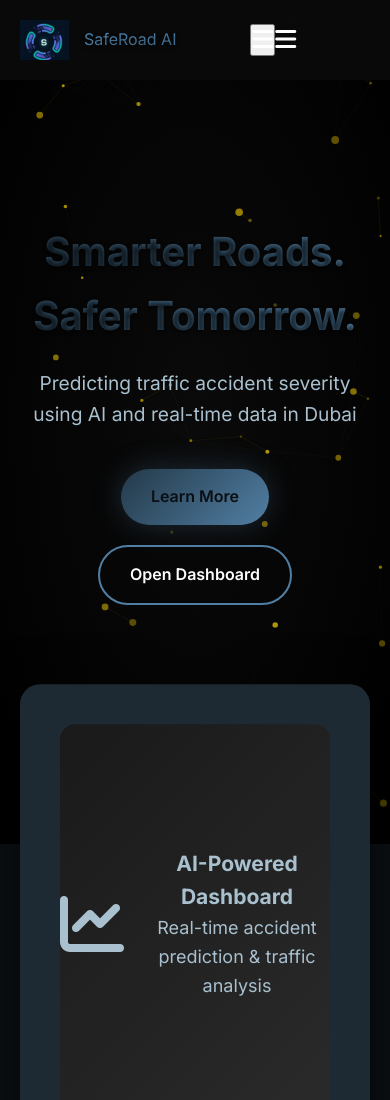
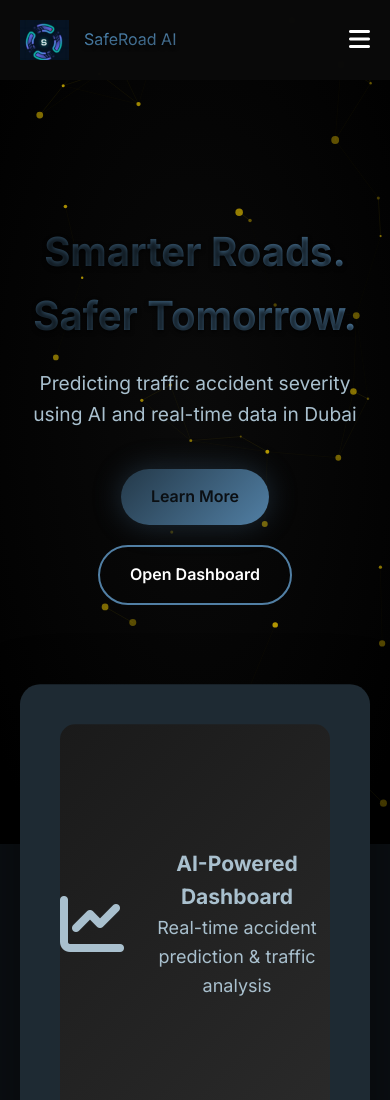
Before and after one commit to saba298/capstone, a plain HTML site: page index.html in a window 390 px wide. Shown: the top 1100 px of the page. Drawn offline with nearby package versions, Linux system fonts and the light colour scheme.

Commit message:
index.html

```diff
--- a/index.html
+++ b/index.html
@@ -19,10 +19,6 @@
     <span style="vertical-align: middle;">SafeRoad AI</span>
 
             </div>
-            <div class="nav-container">
-  <button class="mobile-menu">
-    <i class="fas fa-bars"></i>
-  </button>
             <ul class="nav-menu">
                 <li><a href="#home" class="nav-link active">Home</a></li>
                 <li><a href="#about" class="nav-link">About</a></li>
```
